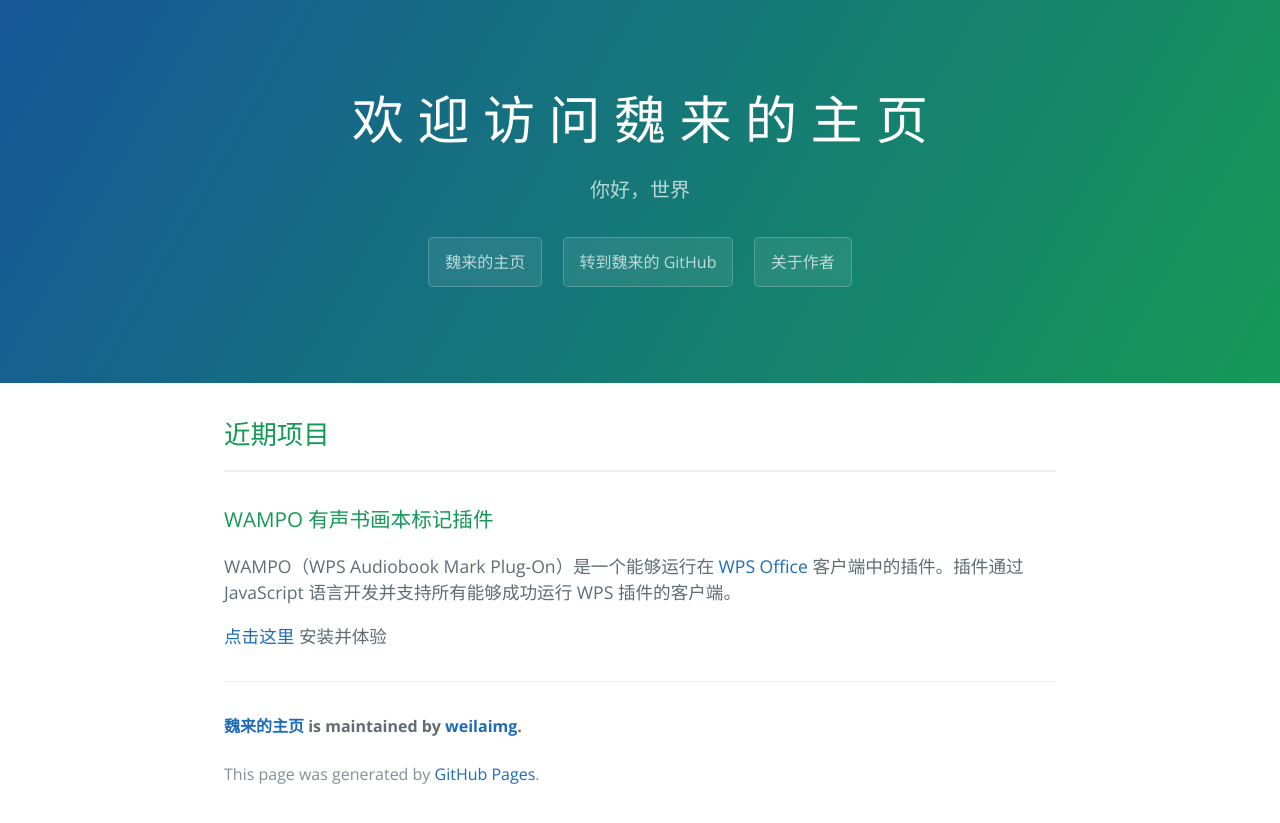
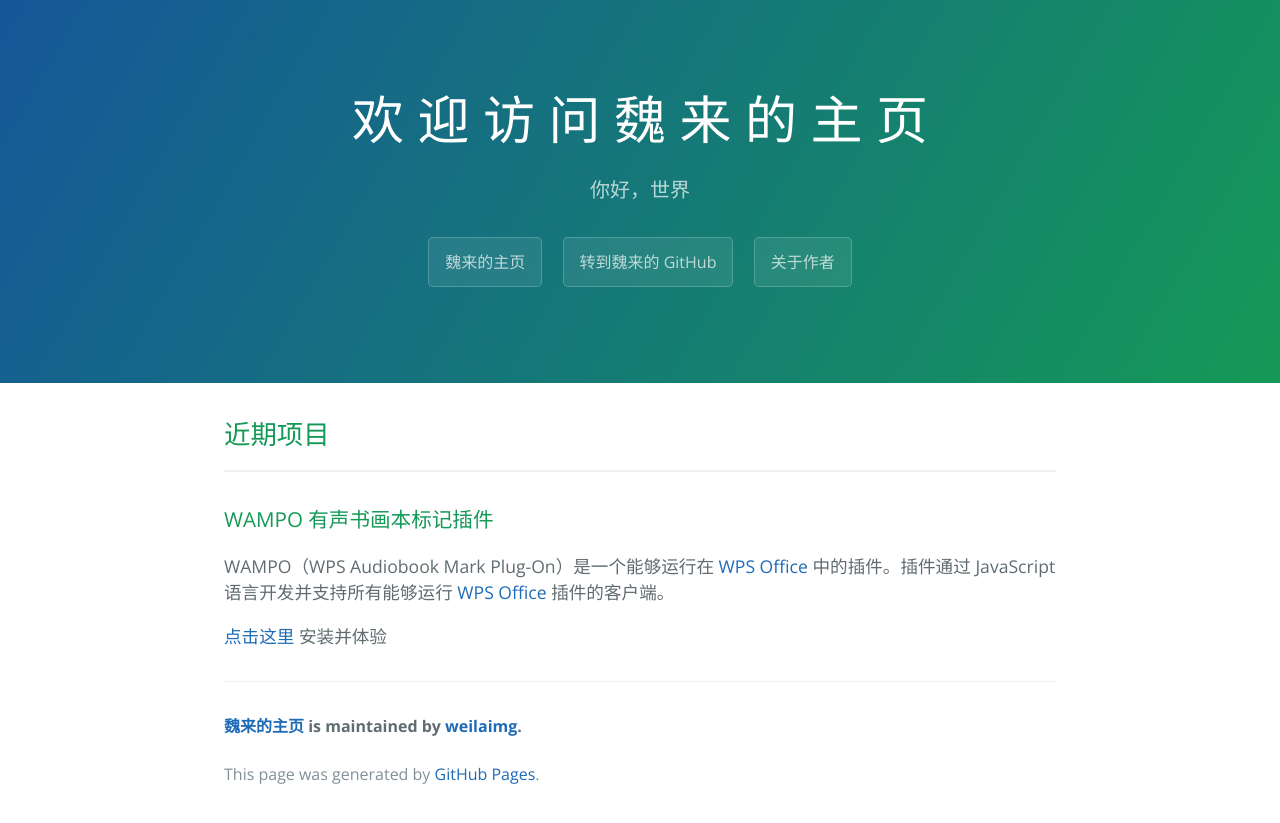
Before and after one commit to weilaimg/weilaimg.github.io, a Jekyll site: the page built from index.md, in a window 1280 px wide. Shown: the top 823 px of the page. Built offline with Jekyll 4.4.1, drawn with Linux system fonts in a browser that asks for light colours.

Commit message:
change some words

```diff
--- a/index.md
+++ b/index.md
@@ -9,6 +9,6 @@ categories: main
 
 ### WAMPO 有声书画本标记插件
 
-WAMPO（WPS Audiobook Mark Plug-On）是一个能够运行在 [WPS Office](https://www.wps.cn/) 客户端中的插件。插件通过 JavaScript 语言开发并支持所有能够成功运行 WPS 插件的客户端。
+WAMPO（WPS Audiobook Mark Plug-On）是一个能够运行在 [WPS Office](https://www.wps.cn/) 中的插件。插件通过 JavaScript 语言开发并支持所有能够运行 [WPS Office](https://www.wps.cn/) 插件的客户端。
 
 [点击这里](/WAMPO/) 安装并体验
```
